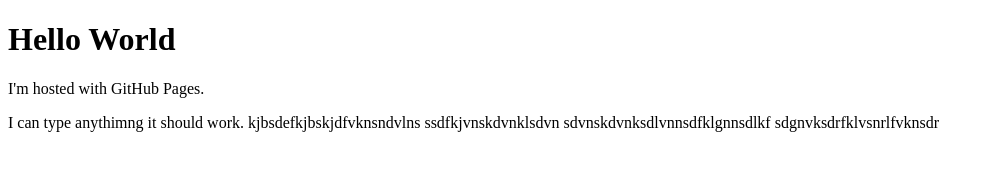
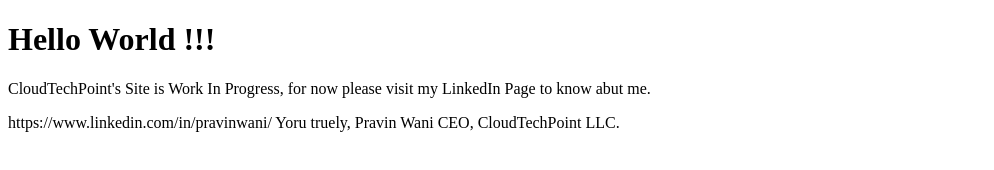
Before and after one commit to wanipravin/wanipravin.github.io, a plain HTML site: page index.html in a window 1280 px wide. Shown: the whole page, without its empty margins (0-994 px from the left). Drawn offline with Linux system fonts and the light colour scheme.

Commit message:
Update index.html

```diff
--- a/index.html
+++ b/index.html
@@ -1,16 +1,14 @@
 <!DOCTYPE html>
 <html>
 <body>
-<h1>Hello World</h1>
-<p>I'm hosted with GitHub Pages.</p>
+<h1>Hello World !!!</h1>
+<p> CloudTechPoint's Site is Work In Progress, for now please visit my LinkedIn Page to know abut me.</p>
 
+https://www.linkedin.com/in/pravinwani/
 
-I can type anythimng it should work.
-
+Yoru truely,
+Pravin Wani
+CEO, CloudTechPoint LLC.
 
 </body>
 </html>
-kjbsdefkjbskjdfvknsndvlns
-ssdfkjvnskdvnklsdvn
-sdvnskdvnksdlvnnsdfklgnnsdlkf
-sdgnvksdrfklvsnrlfvknsdr
```
